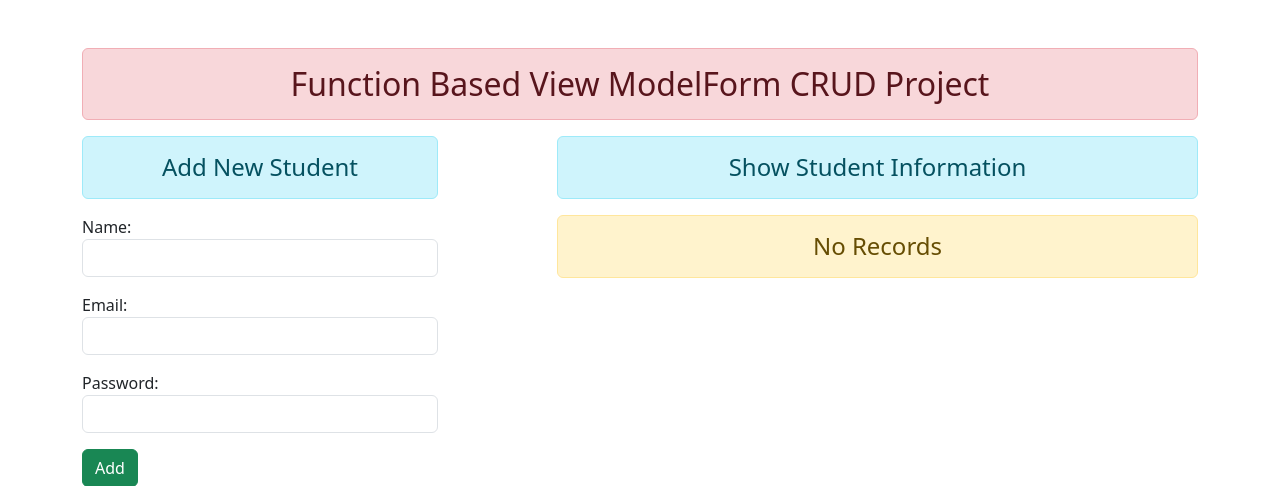
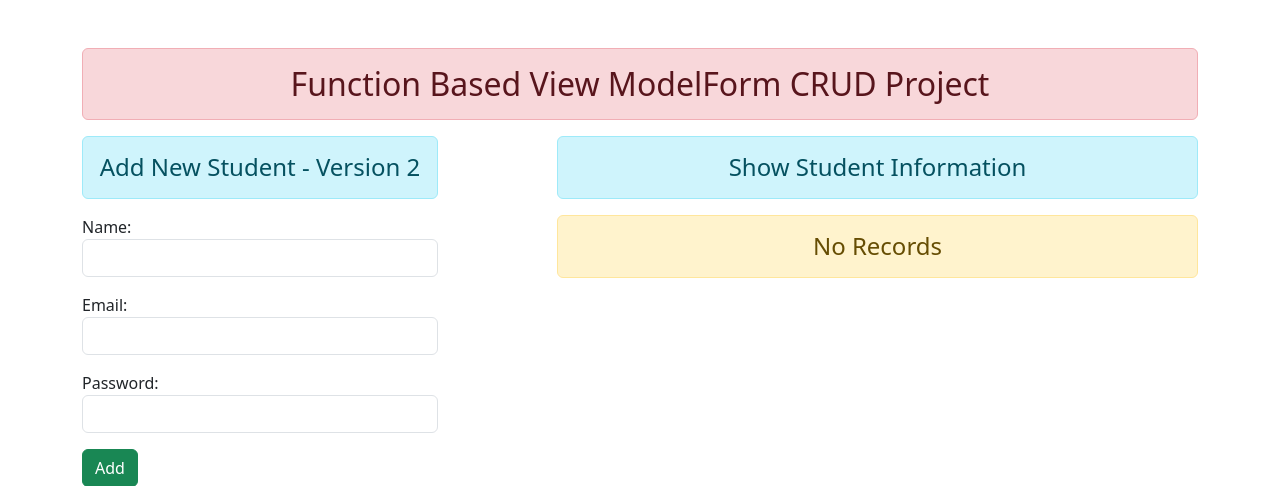
Before and after one commit to Anoopk51/crud_project, a Django app: page / in a window 1280 px wide. Shown: the top 486 px of the page. Run offline with Django 5.2, Linux system fonts and the light colour scheme; some libraries are stand-ins or nearby versions.

Commit message:
chore: Add new student page to version 2

```diff
--- a/enroll/templates/enroll/addAndShow.html
+++ b/enroll/templates/enroll/addAndShow.html
@@ -2,7 +2,7 @@
 {% block content %}
 <div class ="row">
     <div class="col-sm-4">
-        <h4 class="text-center alert alert-info"> Add New Student</h4>
+        <h4 class="text-center alert alert-info"> Add New Student - Version 2 </h4>
         <form action ="" method ="POST">
             {% csrf_token %}
             {{form.as_p}}
```
Also changed, not shown: enroll/tests.py (line endings or trailing spaces).
